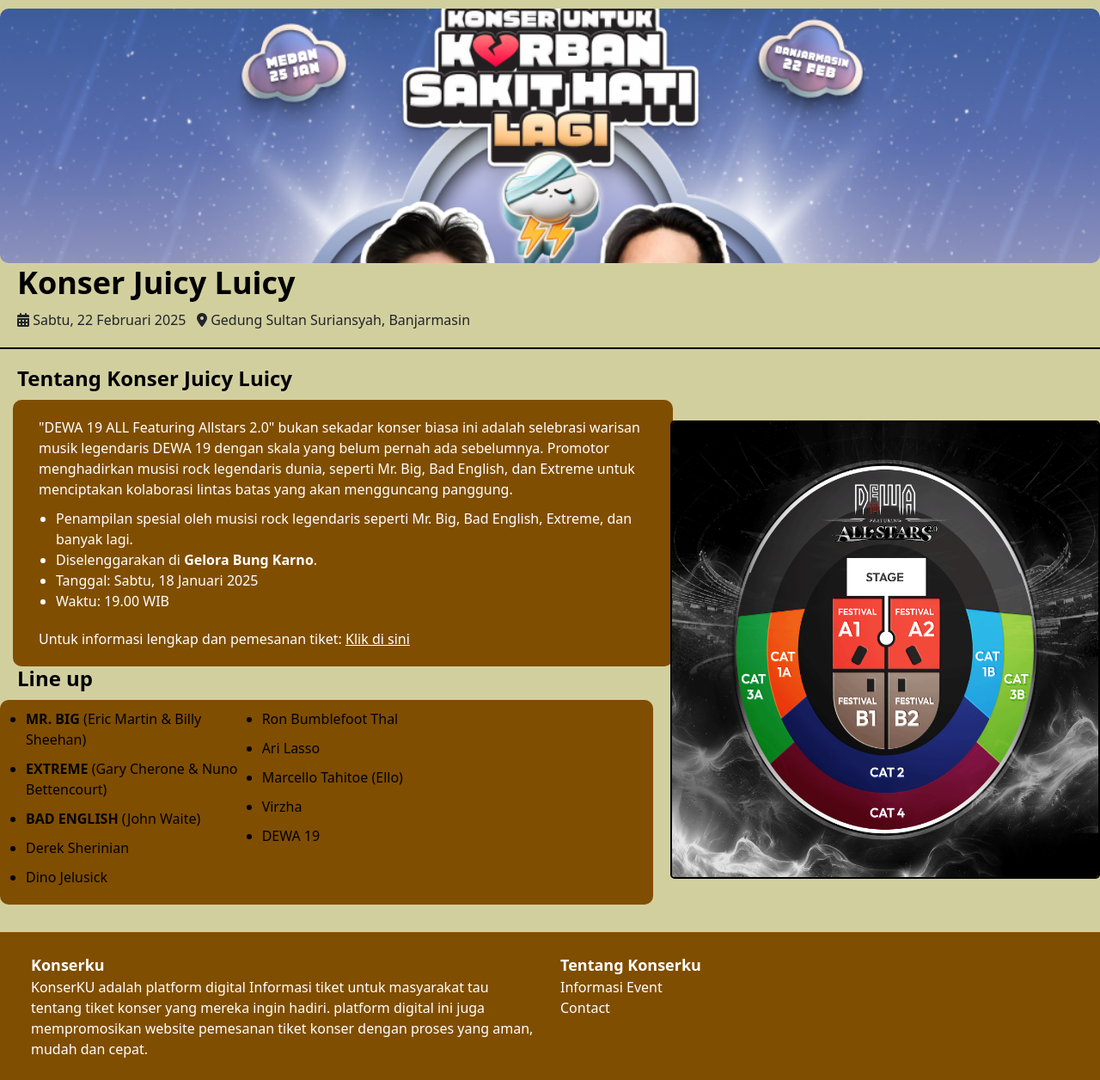
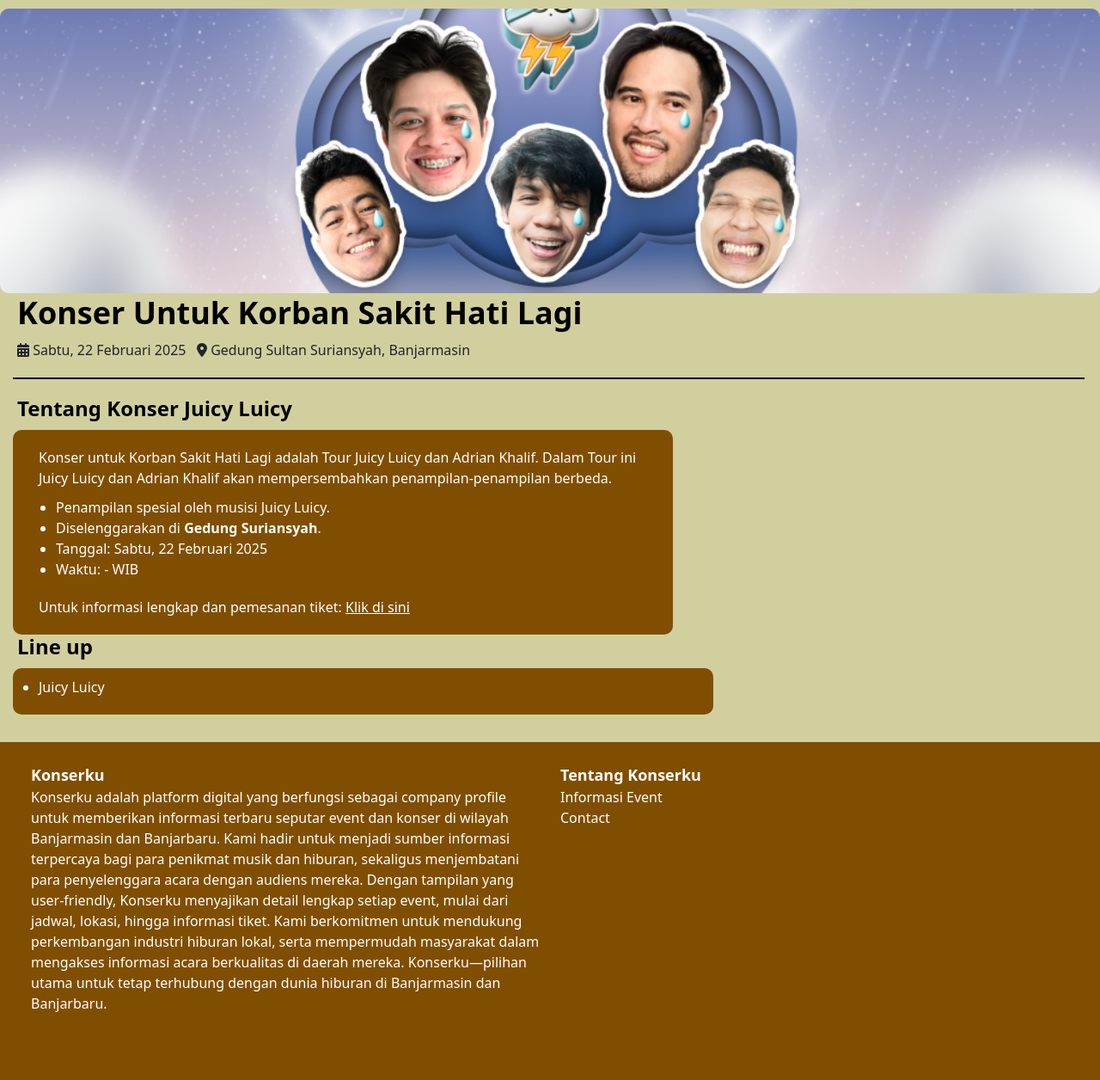
Before and after one commit to stfth04/konserku, a PHP site: page /event.php in a window 1280 px wide. Shown: the part 80-1336 px from the top of the page at 86% size. After the commit the page ends 1257 px from the top, so only its background shows below. Run offline with PHP 8.4, Linux system fonts and the light colour scheme; some libraries are stand-ins or nearby versions.

Commit message:
index.php

```diff
--- a/event.css
+++ b/event.css
@@ -1,6 +1,6 @@
 .full-width-image {
   width: 100%; /* Gambar memenuhi seluruh lebar layar */
-    max-width: 1400px; /* Maksimal lebar gambar untuk desktop */
+  max-width: 1315px; /* Maksimal lebar gambar untuk desktop */
   height: auto; /* Menjaga rasio aspek */
   display: block; /* Menghilangkan spasi bawah gambar */
   margin: 0 auto; /* Menengahkan gambar */
@@ -66,14 +66,16 @@
 
 .event-image img {
   display: flex;
-    width: 500px; /* Ukuran gambar sedang */
+  width: 390px; /* Ukuran gambar sedang */
   height: auto; /* Menjaga proporsi gambar */
   border: 2px solid #000000; /* Garis pinggir untuk gambar */
   border-radius: 5px; /* Sudut gambar membulat */
   margin-top: -286px;
   max-width: 500px; /* Gambar tidak akan lebih lebar dari kontainer */
-    height: auto; /
+  height: auto;
+  margin-right: 50px;
 }
+
 .artist-lineup {
   margin-top: 20px;
   background-color: #804e00;
@@ -93,10 +95,10 @@
 .garis {
   height: 2px; /* Tinggi garis */
   background-color: black; /* Warna garis */
-    width: 100%; /* Lebar garis */
+  width: 97.4%; /* Lebar garis */
   margin: 20px 0; /* Margin atas dan bawah */
+  margin-left: 15px;
 }
-
 
 /* Container Lineup */
 .lineup-container {
@@ -108,25 +110,25 @@
   margin-top: 10px;
   justify-content: space-between;
   display: flex;
-    margin-right: 2px;
+  margin-left: 15px;
 }
 .column {
   list-style-type: disc; /* Bullet point */
   padding-left: 20px;
   flex: 1; /* Masing-masing kolom memiliki ukuran sama */
-    color: #000; /* Warna teks */
+  color: #ffffff; /* Warna teks */
   font-size: 1em;
 }
 
 /* Styling setiap list item */
 .column li {
   margin-bottom: 10px;
-    color: #000000; /* Warna teks */
+  color: #ffffff; /* Warna teks */
   font-weight: normal;
 }
 
 .column li strong {
-    color: #000000; /* Warna teks khusus untuk highlight */
+  color: #ffffff; /* Warna teks khusus untuk highlight */
 }
 .lineup-list {
   display: flex; /* Flexbox untuk dua kolom */
--- a/event.php
+++ b/event.php
@@ -44,12 +44,12 @@
 </nav>
 <!--poster event-->
 <div>
-  <img src="jusip.png" alt="Contoh Gambar" class="full-width-image" />
+  <img src="akang.png" class="full-width-image" />
 </div>
 
 <!-- Event Details -->
 <main>
-<h1 class="konser-title">Konser Juicy Luicy</h1>
+<h1 class="konser-title">Konser Untuk Korban Sakit Hati Lagi</h1>
   <p class="event-meta">
     <i class="fas fa-calendar-alt"></i> Sabtu, 22 Februari 2025 &nbsp;
     <i class="fas fa-map-marker-alt"></i> Gedung Sultan Suriansyah,
@@ -62,51 +62,46 @@
   <div class="event-content">
     <div class="event-description">
       <p>
-        "DEWA 19 ALL Featuring Allstars 2.0" bukan sekadar konser biasa ini
-        adalah selebrasi warisan musik legendaris DEWA 19 dengan skala yang
-        belum pernah ada sebelumnya. Promotor menghadirkan musisi rock
-        legendaris dunia, seperti Mr. Big, Bad English, dan Extreme untuk
-        menciptakan kolaborasi lintas batas yang akan mengguncang panggung.
+      Konser untuk Korban Sakit Hati Lagi adalah Tour Juicy Luicy dan Adrian Khalif. Dalam Tour ini Juicy Luicy dan Adrian Khalif akan mempersembahkan penampilan-penampilan berbeda.
       </p>
       <ul>
         <li>
-          Penampilan spesial oleh musisi rock legendaris seperti Mr. Big,
-          Bad English, Extreme, dan banyak lagi.
+          Penampilan spesial oleh musisi Juicy Luicy.
         </li>
-        <li>Diselenggarakan di <strong>Gelora Bung Karno</strong>.</li>
-        <li>Tanggal: Sabtu, 18 Januari 2025</li>
-        <li>Waktu: 19.00 WIB</li>
+        <li>Diselenggarakan di <strong>Gedung Suriansyah</strong>.</li>
+        <li>Tanggal: Sabtu, 22 Februari 2025</li>
+        <li>Waktu: - WIB</li>
       </ul>
       <p>
         Untuk informasi lengkap dan pemesanan tiket:
-        <a href="https://dewatiket.id/" target="_blank" class="btn-link"
+        <a href="https://www.goersapp.com/events/konser-untuk-korban-sakit-hati-lagi-banjarmasin--kukshlbanjarmasin" target="_blank" class="btn-link"
           >Klik di sini</a
         >
       </p>
     </div>
   </div>
   <!-- Seating Plan Image -->
-  <div class="event-image">
-    <img src="venue.png" alt="Seating Plan" class="seating-plan" />
-  </div>
+  <!--<div class="event-image">
+    <img src="-" alt="Seating Plan" class="seating-plan" />
+  </div>-->
 
   <!--line up-->
   <h2 class="lineup-title">Line up</h2>
   <div class="lineup-container">
     <div class="lineup-list">
       <ul class="column">
-        <li><strong>MR. BIG</strong> (Eric Martin & Billy Sheehan)</li>
-        <li><strong>EXTREME</strong> (Gary Cherone & Nuno Bettencourt)</li>
-        <li><strong>BAD ENGLISH</strong> (John Waite)</li>
-        <li>Derek Sherinian</li>
-        <li>Dino Jelusick</li>
+        <li>Juicy Luicy</li>
+        <!--<li>-</li>
+        <li><strong>-</strong></li>
+        <li>-</li>
+        <li-</li>-->
       </ul>
-      <ul class="column">
-        <li>Ron Bumblefoot Thal</li>
+      <!--<ul class="column">
+        <li>Juicy Luicy</li>
         <li>Ari Lasso</li>
         <li>Marcello Tahitoe (Ello)</li>
         <li>Virzha</li>
-        <li>DEWA 19</li>
+        <li>DEWA 19</li>-->
       </ul>
     </div>
   </div>
@@ -117,10 +112,11 @@
         <h3 class="text-lg font-bold">Konserku</h3>
         <ul>
           <li>
-            <a class="hover:underline" href="#"> KonserKU adalah platform digital Informasi tiket untuk masyarakat
-              tau tentang tiket konser yang mereka ingin hadiri. platform digital
-              ini juga mempromosikan website pemesanan tiket konser dengan proses
-              yang aman, mudah dan cepat.</a>
+            <a class="hover:underline" href="#"> Konserku adalah platform digital yang berfungsi sebagai company profile untuk memberikan informasi terbaru seputar event dan konser di wilayah Banjarmasin dan Banjarbaru. Kami hadir untuk menjadi sumber informasi terpercaya bagi para penikmat musik dan hiburan, sekaligus menjembatani para penyelenggara acara dengan audiens mereka.
+
+Dengan tampilan yang user-friendly, Konserku menyajikan detail lengkap setiap event, mulai dari jadwal, lokasi, hingga informasi tiket. Kami berkomitmen untuk mendukung perkembangan industri hiburan lokal, serta mempermudah masyarakat dalam mengakses informasi acara berkualitas di daerah mereka.
+
+Konserku—pilihan utama untuk tetap terhubung dengan dunia hiburan di Banjarmasin dan Banjarbaru.</a>
           </li>
         </ul>
       </div>
```
Also changed, not shown: index.php (+5 -4 lines), akang.png (added), jusip.png (deleted). Lines whose indentation alone changed are shown as unchanged.
